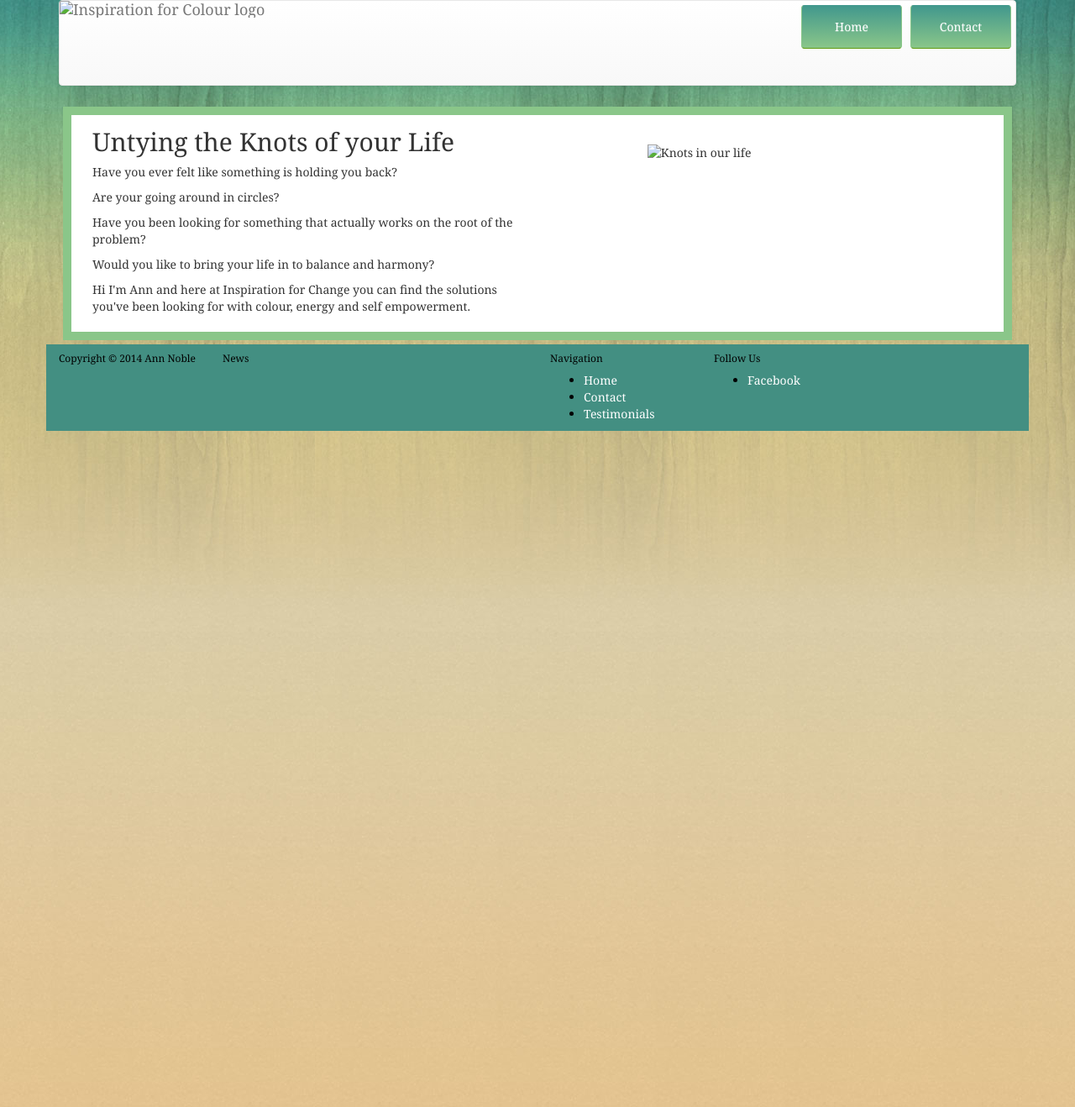
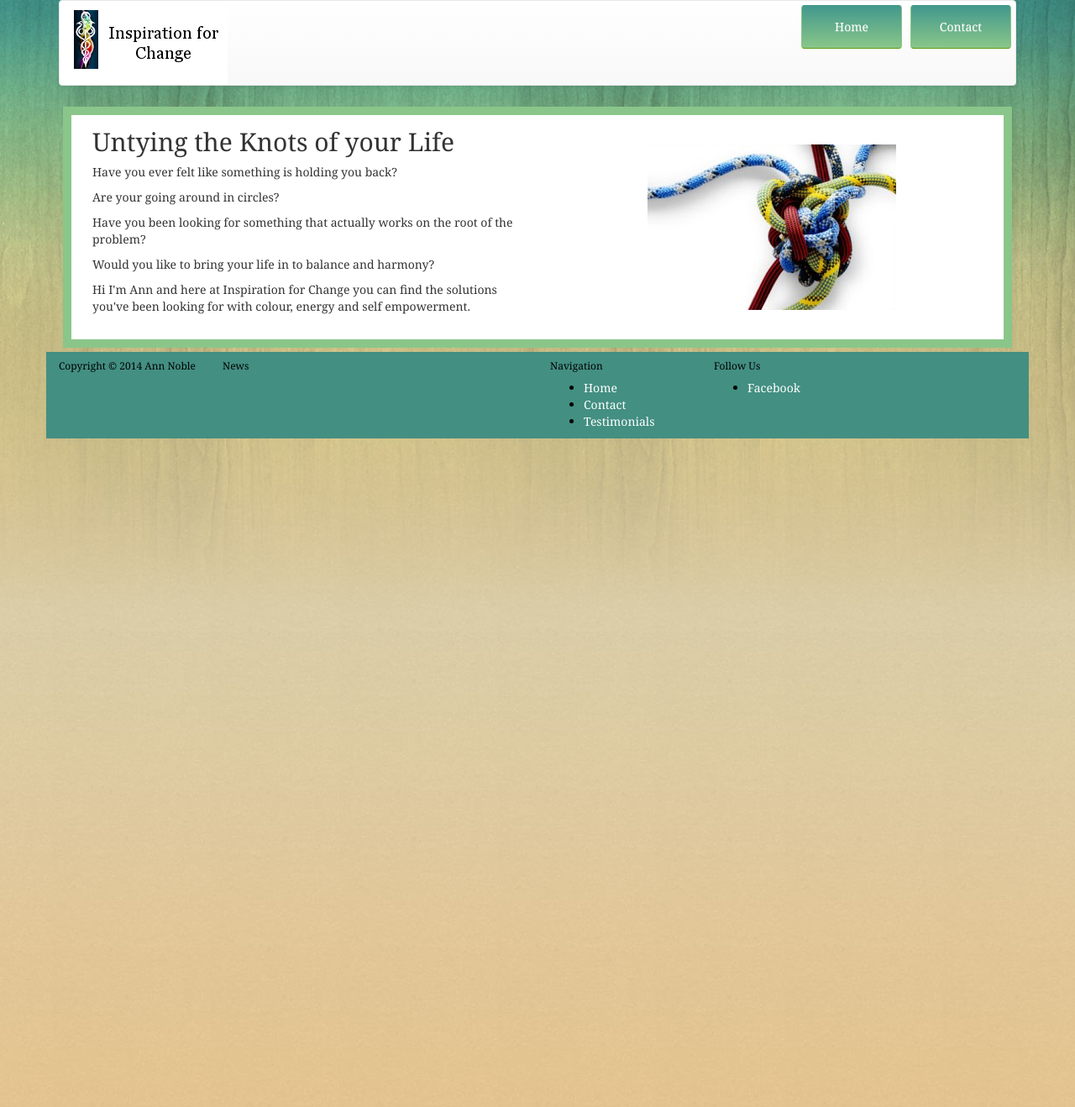
Before and after one commit to designerwebhosting/inspirationforchange, a Jekyll site: the page built from about.md, in a window 1280 px wide. Shown: the whole page at 84% size. Built offline with Jekyll 4.4.1, drawn with Linux system fonts in a browser that asks for light colours; nearby versions of some CDN libraries; library files that are not in the unit come from our copies.

Commit message:
Update default.html

```diff
--- a/_layouts/default.html
+++ b/_layouts/default.html
@@ -51,7 +51,7 @@
 						</button>
 					</div>
 
-					<a class="navbar-brand" href="index.html"><img src="images/Iogo.png" alt="Inspiration for Colour logo"></a>
+					<a class="navbar-brand" href="index.html"><img src="/images/Iogo.png" alt="Inspiration for Colour logo"></a>
 					<div class="collapse navbar-collapse navbar-ex1-collapse">
 						<ul class="nav navbar-right navbar-nav">
 							<li><a type="button" class="btn btn-custom navbar-btn" href="index.html">Home</a></li>
@@ -75,7 +75,7 @@
 			<p>Hi I'm Ann and here at Inspiration for Change you can find the solutions you've been looking for with colour, energy and self empowerment.</p>
 		</div>
 		<div class="col-md-3 col-md-offset-1">
-			<img src="images/knot.jpg" alt=" Knots in our life" style="padding: 25px;">
+			<img src="/images/knot.jpg" alt=" Knots in our life" style="padding: 25px;">
 		</div>
 	</div><!-- end row -->
 </div>
```
